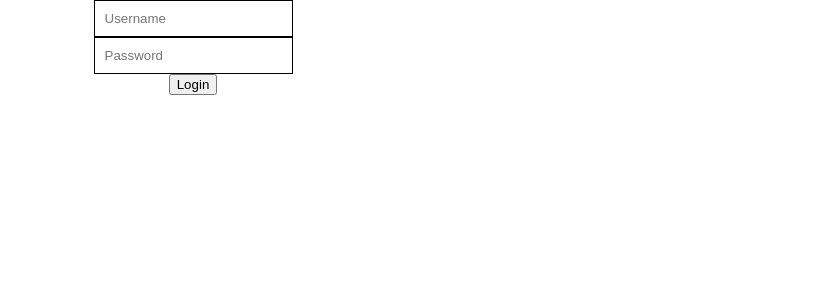
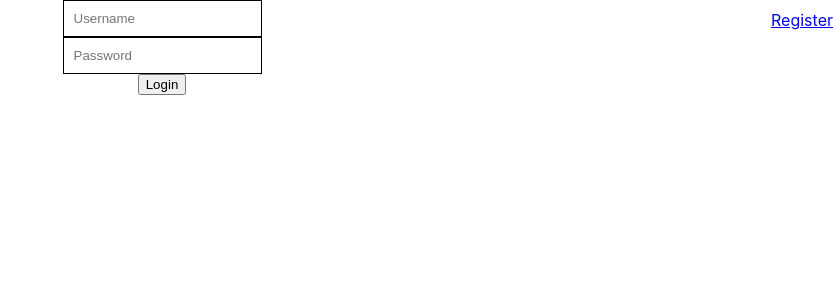
Before and after one commit to chenIsai/htn2020-web, a React (Create React App) app: page /#/login in a window 1280 px wide. Shown: the top 300 px of the page, without its empty margins (447-1280 px from the left). Built offline with nearby package versions, Linux system fonts and the light colour scheme.

Commit message:
Modularized components

```diff
--- a/src/App.js
+++ b/src/App.js
@@ -1,5 +1,5 @@
 import React from "react";
-import {HashRouter as Router, Switch, Route, Link} from "react-router-dom";
+import {HashRouter as Router, Switch, Route, Link, Redirect} from "react-router-dom";
 import Login from "./components/login";
 import Register from "./components/register";
 
@@ -7,6 +7,9 @@ function App() {
   return (
     <Router basename="/">
       <Switch>
+        <Route exact path="/">
+          <Redirect to="/login"/>
+        </Route>
         <Route path="/login">
           <Login />
         </Route>
--- /dev/null
+++ b/src/components/form.js
@@ -0,0 +1,12 @@
+import styled from "styled-components";
+
+const Form = styled.div`
+  display: flex;
+  flex-flow: column;
+  margin: auto;
+  align-items: center;
+  width: 5vh;
+  height: 5vh;
+`
+
+export default Form;
--- a/src/components/login.js
+++ b/src/components/login.js
@@ -1,5 +1,7 @@
 import React, {useState} from "react";
 import styled from "styled-components";
+import Wrapper from "./wrapper";
+import Form from "./form";
 import Input from "./input";
 
 const LoginForm = styled.div`
@@ -20,11 +22,14 @@ const Login = () => {
   }
 
   return (
-    <LoginForm>
-      <Input type="Text" placeholder="Username"/>
-      <Input type="text" placeholder="Password"/>
-      <button>Login</button>
-    </LoginForm>
+    <Wrapper>
+      <Form>
+        <Input type="text" placeholder="Username"/>
+        <Input type="password" placeholder="Password"/>
+        <button>Login</button>
+      </Form>
+      <a href="/#/register">Register</a>
+    </Wrapper>
   )
 }
 
--- a/src/components/register.js
+++ b/src/components/register.js
@@ -1,31 +1,26 @@
 import React, {useState} from "react";
 import styled from "styled-components";
+import Wrapper from "./wrapper";
+import Form from "./form";
 import Input from "./input";
 
-const RegisterForm = styled.div`
-  display: flex;
-  flex-flow: column;
-  margin: auto;
-  align-items: center;
-  width: 5vh;
-  height: 5vh;
-`
-
 const Register = () => {
-  const [username, setUsername] = useState("");
-  const [password, setPassword] = useState("");
+  const [username, setUsername] = useState("")
+  const [password, setPassword] = useState("")
 
   const isValid = () => {
-    return username.length() > 0 && password.length() > 6;
+    return username.length() > 0 && password.length() > 6
   }
 
   return (
-    <RegisterForm>
-      <Input type="text" placeholder="Email"/>
-      <Input type="text" placeholder="Username"/>
-      <Input type="text" placeholder="Password"/>
-      <button>Register</button>
-    </RegisterForm>
+    <Wrapper>
+      <Form>
+        <Input type="text" placeholder="Email"/>
+        <Input type="text" placeholder="Username"/>
+        <Input type="password" placeholder="Password"/>
+        <button>Register</button>
+      </Form>
+    </Wrapper>
   )
 }
 
--- /dev/null
+++ b/src/components/wrapper.js
@@ -0,0 +1,10 @@
+import styled from "styled-components";
+
+const Wrapper = styled.div`
+  display: flex;
+  flex-flow: row;
+  align-items: center;
+  justify-content: center;
+`
+
+export default Wrapper;
```
Also changed, not shown: src/components/token.js (added, +17 -0 lines), 1 other file (tests, documents, lock files or other folders).
